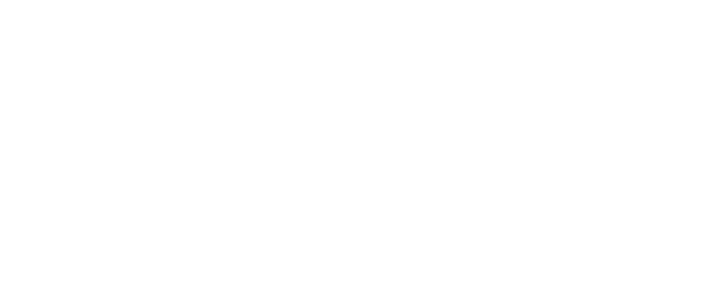
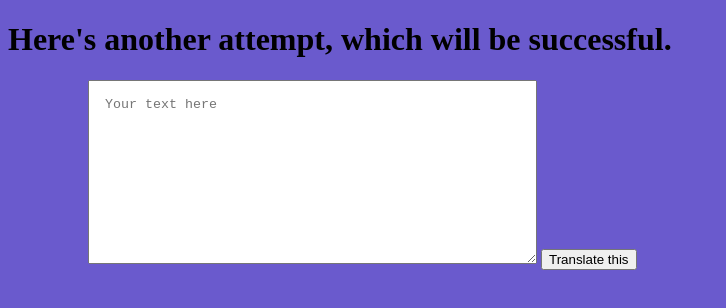
Before and after one commit to syedshehriyar/JS-basics, a plain HTML site: page index.html in a window 1280 px wide. Shown: the whole page, without its empty margins (0-726 px from the left). Drawn offline with Linux system fonts and the light colour scheme.

Commit message:
input from user

```diff
--- a/index.html
+++ b/index.html
@@ -4,7 +4,20 @@
 		<meta charset="UTF-8" />
 		<meta http-equiv="X-UA-Compatible" content="IE=edge" />
 		<meta name="viewport" content="width=device-width, initial-scale=1.0" />
+		<link rel="stylesheet" href="styles.css" />
 		<title>Text converter</title>
 	</head>
-	<body></body>
+
+	<body>
+		<h1>Here's another attempt, which will be successful.</h1>
+		<textarea
+			name=""
+			id="txt-area"
+			cols="50"
+			rows="10"
+			placeholder="Your text here"
+		></textarea>
+		<button class="btn-translate">Translate this</button>
+		<script src="script.js"></script>
+	</body>
 </html>
--- a/script.js
+++ b/script.js
@@ -0,0 +1,23 @@
+var btnTranslate = document.querySelector(".btn-translate");
+console.log(btnTranslate);
+
+var txtArea = document.querySelector("#txt-area");
+console.log(txtArea);
+
+//Approach1
+// btnTranslate.addEventListener("click", function clickEvenetHandler() {
+// 	console.log("clicked");
+// });
+
+//Approach2
+function clickHandler() {
+	console.log("Hey clicky");
+	console.log("input", txtArea.value);
+}
+
+btnTranslate.addEventListener("click", clickHandler);
+
+//Approach3
+// btnTranslate.addEventListener("click", () => {
+// 	console.log("clidked in arrow");
+// });
--- /dev/null
+++ b/styles.css
@@ -0,0 +1,7 @@
+body {
+	background-color: slateblue;
+}
+#txt-area {
+	margin-left: 5rem;
+	padding: 1rem 1rem;
+}
```
